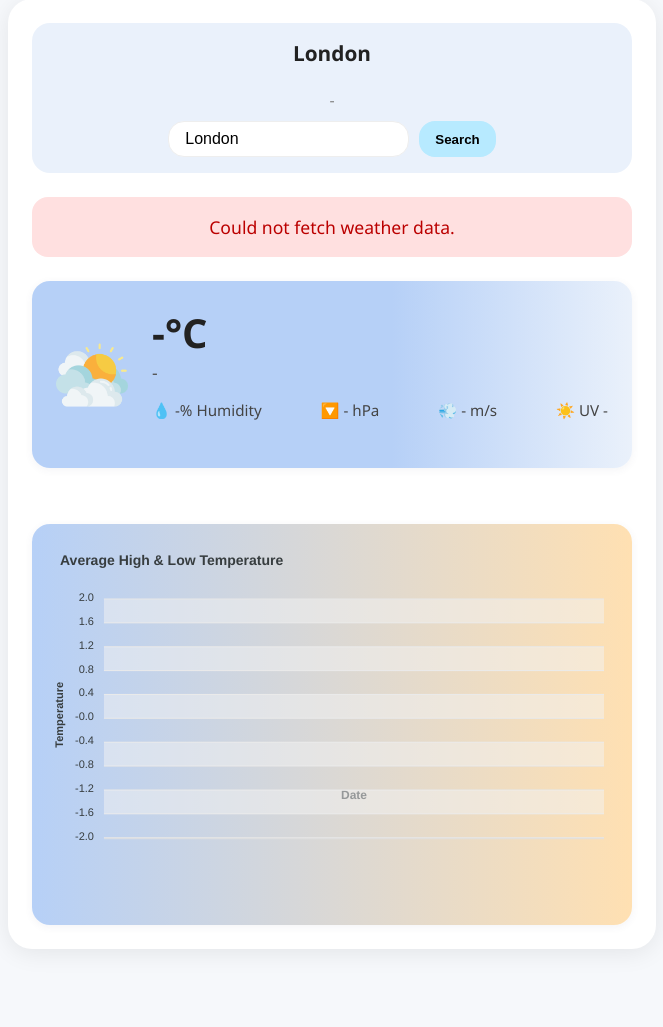
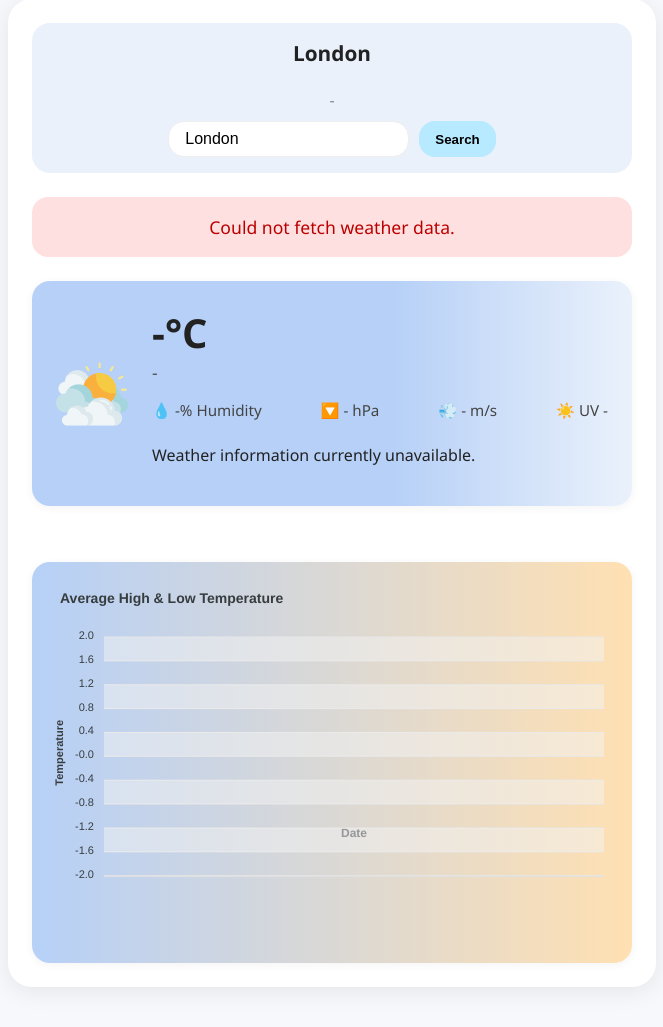
Before and after one commit to CzPhantom10/Weather-app, a Flask app: page /app in a window 1280 px wide. Shown: the part 41-1068 px from the top of the page, without its empty margins (308-971 px from the left). Before the commit the page ends 966 px from the top, so only its background shows below. Run offline with Flask 3, Linux system fonts and the light colour scheme; data that the repository does not hold is empty; some libraries are stand-ins or nearby versions.

Commit message:
final changes

```diff
--- a/app.py
+++ b/app.py
@@ -3,12 +3,17 @@ from flask import Flask, render_template, request
 from dotenv import load_dotenv
 import requests
 from datetime import datetime
+from groq import Groq
 
 load_dotenv()
 
 app = Flask(__name__)
 
 API_KEY = os.getenv('WEATHER_API_KEY')
+GROQ_API_KEY = os.getenv('GROQ_API_KEY')
+
+# Initialize Groq client
+client = Groq(api_key=GROQ_API_KEY)
 
 # Helper to map weather to icon filename
 ICON_MAP = {
@@ -32,6 +37,43 @@ ICON_MAP = {
 def get_icon(weather_main):
     return ICON_MAP.get(weather_main, 'cloudy.png')
 
+def generate_weather_description(weather_data, city):
+    """Generate an AI-powered weather description using Groq"""
+    try:
+        # Create a prompt with weather information
+        prompt = f"""
+        Current weather in {city}:
+        - Temperature: {weather_data.get('temp', 'N/A')}°C
+        - Condition: {weather_data.get('desc', 'N/A')}
+        - Humidity: {weather_data.get('humidity', 'N/A')}%
+        - Wind Speed: {weather_data.get('wind', 'N/A')} m/s
+        - Pressure: {weather_data.get('pressure', 'N/A')} hPa
+
+        Please provide a brief, friendly weather description (2-3 sentences) that includes practical advice or observations about the current conditions. Be conversational and helpful.
+        """
+
+        chat_completion = client.chat.completions.create(
+            messages=[
+                {
+                    "role": "system",
+                    "content": "You are a friendly weather assistant that provides concise, helpful weather descriptions with practical advice. Keep responses brief (2-3 sentences) and conversational."
+                },
+                {
+                    "role": "user",
+                    "content": prompt
+                }
+            ],
+            model="llama-3.3-70b-versatile",
+            max_tokens=150,
+            temperature=0.7
+        )
+
+        return chat_completion.choices[0].message.content.strip()
+
+    except Exception as e:
+        print(f'Groq API error: {e}')
+        # Fallback to basic description if AI fails
+        return f"Current conditions in {city}: {weather_data.get('desc', 'Weather information unavailable')}."
 
 # Landing page
 @app.route('/', methods=['GET'])
@@ -54,16 +96,30 @@ def get_weather_data(city):
     forecast = []
     trend = {'labels': [], 'highs': [], 'lows': []}
     error = None
+
     try:
         r = requests.get(url_weather)
         data = r.json()
+
         if r.status_code != 200 or 'main' not in data or 'weather' not in data:
             error = data.get('message', 'Could not fetch weather data.')
             # Provide dummy values to avoid template errors
-            weather = {'temp': '-', 'desc': '-', 'main': '-', 'icon': 'cloudy.png', 'humidity': '-', 'pressure': '-', 'wind': '-', 'uv': '-', 'date': '-'}
+            weather = {
+                'temp': '-',
+                'desc': '-',
+                'main': '-',
+                'icon': 'cloudy.png',
+                'humidity': '-',
+                'pressure': '-',
+                'wind': '-',
+                'uv': '-',
+                'date': '-',
+                'ai_description': 'Weather information currently unavailable.'
+            }
             forecast = []
             trend = {'labels': [], 'highs': [], 'lows': []}
             return weather, forecast, trend, error
+
         weather = {
             'temp': round(data['main']['temp'], 1),
             'desc': data['weather'][0]['description'].title(),
@@ -75,13 +131,19 @@ def get_weather_data(city):
             'uv': 5,  # Placeholder, OpenWeatherMap OneCall API needed for real UV
             'date': datetime.utcfromtimestamp(data['dt']).strftime('%A, %B %d'),
         }
+
+        # Generate AI description
+        weather['ai_description'] = generate_weather_description(weather, city)
+
         r2 = requests.get(url_forecast)
         data2 = r2.json()
+
         if r2.status_code != 200 or 'list' not in data2:
             error = data2.get('message', 'Could not fetch forecast data.')
             forecast = []
             trend = {'labels': [], 'highs': [], 'lows': []}
             return weather, forecast, trend, error
+
         # 5-day forecast, one per day (at 12:00)
         days = {}
         for entry in data2['list']:
@@ -96,6 +158,7 @@ def get_weather_data(city):
                     'icon': get_icon(entry['weather'][0]['main'])
                 }
         forecast = list(days.values())
+
         # For chart: get high/low for each day
         highs, lows, labels = [], [], []
         for day, entries in group_by_day(data2['list']).items():
@@ -104,12 +167,25 @@ def get_weather_data(city):
             lows.append(round(min(temps)))
             labels.append(datetime.utcfromtimestamp(entries[0]['dt']).strftime('%b %d'))
         trend = {'labels': labels, 'highs': highs, 'lows': lows}
+
     except Exception as e:
         print('Weather API error:', e)
         error = str(e)
-        weather = {'temp': '-', 'desc': '-', 'main': '-', 'icon': 'cloudy.png', 'humidity': '-', 'pressure': '-', 'wind': '-', 'uv': '-', 'date': '-'}
+        weather = {
+            'temp': '-',
+            'desc': '-',
+            'main': '-',
+            'icon': 'cloudy.png',
+            'humidity': '-',
+            'pressure': '-',
+            'wind': '-',
+            'uv': '-',
+            'date': '-',
+            'ai_description': 'Weather information currently unavailable.'
+        }
         forecast = []
         trend = {'labels': [], 'highs': [], 'lows': []}
+
     return weather, forecast, trend, error
 
 def group_by_day(entries):
--- a/templates/index.html
+++ b/templates/index.html
@@ -44,8 +44,12 @@
         <div class="stat">💨 {{ weather.wind }} m/s</div>
        <div class="stat">☀️ UV {{ weather.uv }}</div>
       </div>
+      <div class="ai-description" style="margin-top: 10px;">
+      <p>{{ weather.ai_description }}</p>
     </div>
   </div>
+</div>
+
     <div class="weekly-forecast">
       {% for day in forecast %}
       <div class="forecast-card">
```
Lines whose indentation alone changed are shown as unchanged.
